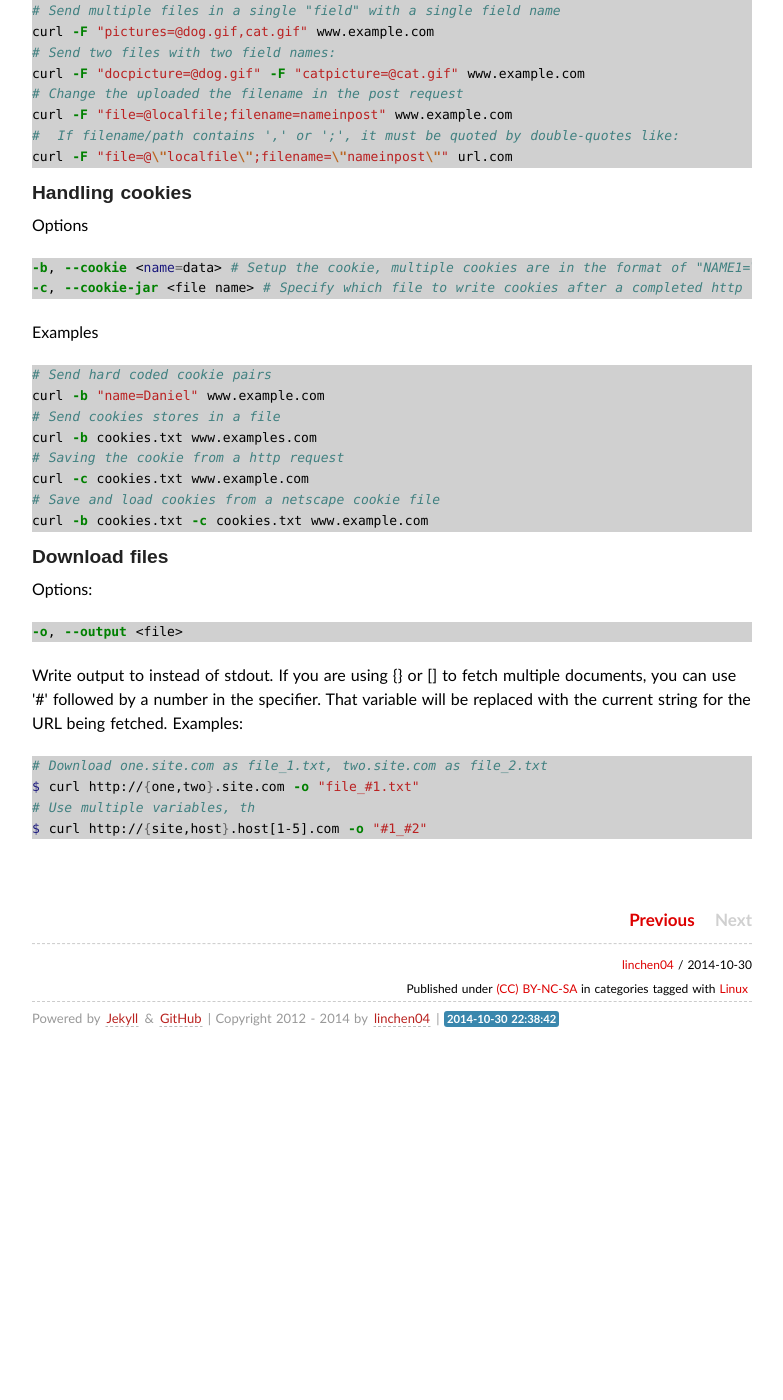
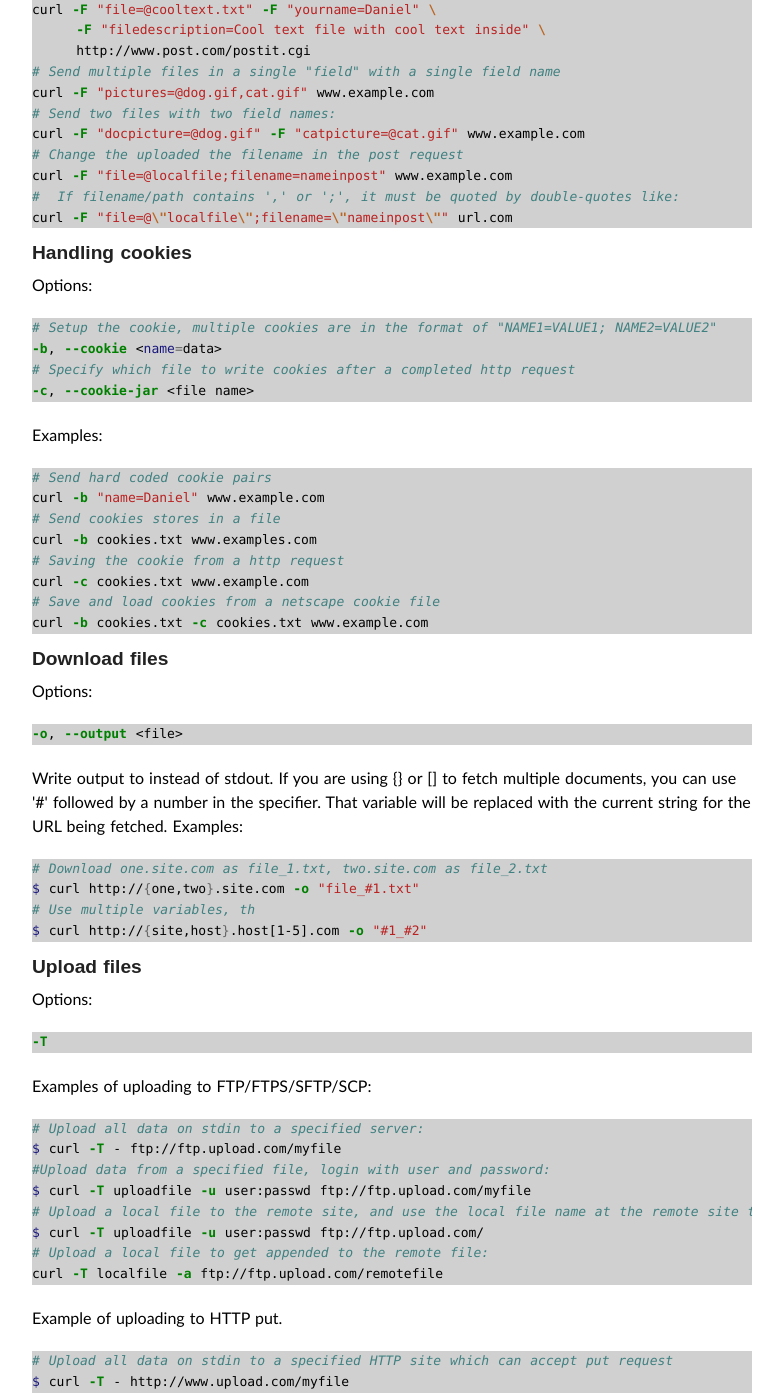
Before and after one commit to lchenn/linchen04.github.io, a Jekyll site: the page built from _posts/2014-10-30-curl-by-examples.md, in a window 1280 px wide and 1400 px high, scrolled down 780 px. Shown: the whole window, without its empty margins (248-1031 px from the left). Built offline with Jekyll 4.4.1, drawn with Linux system fonts in a browser that asks for light colours; some web fonts are replaced; Markdown is read by kramdown in place of the engine named in the settings; comment, search, counter and statistics services are not loaded; before the commit the page ends 1841 px from its top, so only the background shows below that; some of the changed text lies outside the part shown.

Commit message:
Added section about uploading file

````diff
--- a/_posts/2014-10-30-curl-by-examples.md
+++ b/_posts/2014-10-30-curl-by-examples.md
@@ -11,6 +11,7 @@ tags: "Linux"
 Options:
 
 ```bash
+# Use application/x-www-form-urlencoded mime-type to send the request
 -d, --data ----data-ascii
 --data-urlencode
 --data-binary
@@ -30,12 +31,18 @@ When used, this option will make all data specified with -d, --data, --data-bina
 ```
 
 ### Emulate filling a form
-Options
+Options:
+
 ```bash
 -F, --form <name=content>
 ```
 
-Examples
+***-F*** use ***multipart/form-data*** mime type to send post request.
+
+
+
+Examples:
+
 ```bash
 # Upload a file
 curl -F "web-@index.html" www.example.com
@@ -94,3 +103,32 @@ $ curl http://{one,two}.site.com -o "file_#1.txt"
 # Use multiple variables, th
 $ curl http://{site,host}.host[1-5].com -o "#1_#2"
 ```
+
+### Upload files
+Options:
+
+```bash
+-T
+```
+
+Examples of uploading to FTP/FTPS/SFTP/SCP:
+
+```bash
+# Upload all data on stdin to a specified server:
+$ curl -T - ftp://ftp.upload.com/myfile
+#Upload data from a specified file, login with user and password:
+$ curl -T uploadfile -u user:passwd ftp://ftp.upload.com/myfile
+# Upload a local file to the remote site, and use the local file name at the remote site too:
+$ curl -T uploadfile -u user:passwd ftp://ftp.upload.com/
+# Upload a local file to get appended to the remote file:
+curl -T localfile -a ftp://ftp.upload.com/remotefile
+```
+
+Example of uploading to HTTP put.
+```bash
+# Upload all data on stdin to a specified HTTP site which can accept put request
+$ curl -T - http://www.upload.com/myfile
+```
+
+#### Reference
+[Curl manual](http://curl.haxx.se/docs/manual.html)
````
Also changed, not shown: other parts of _posts/2014-10-30-curl-by-examples.md (+6 -4 lines).
